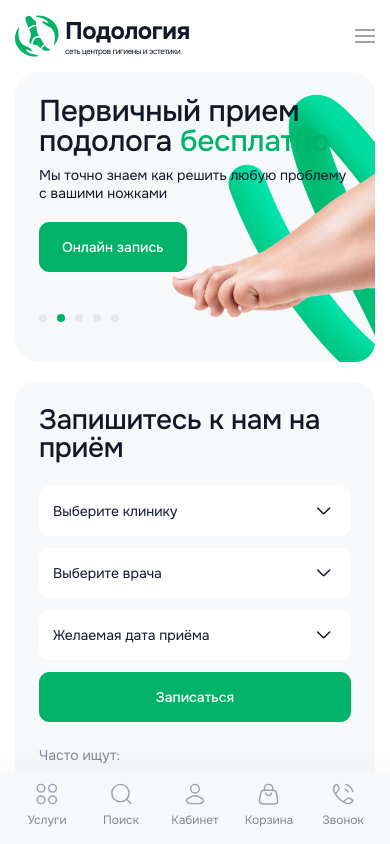
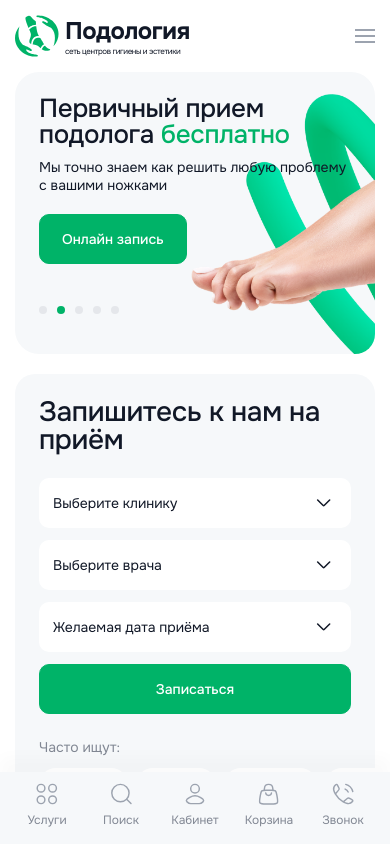
Before and after one commit to nivanown/podology, a plain HTML site: page index.html in a window 390 px wide. Shown: the top 844 px of the page. Drawn offline with Linux system fonts and the light colour scheme.

Commit message:
Add files via upload

```diff
--- a/css/responsive.css
+++ b/css/responsive.css
@@ -1390,6 +1390,20 @@ button.hystmodal__close {
 
 }
 
+/* 400 */
+@media (max-width: 400px) {
+
+.hero-slider__title {
+	font-size: 26px;
+	line-height: 26px;
+	}
+
+.hero-section__img {
+	width: 200px;
+	}
+
+}
+
 /* 375 */
 @media (max-width: 375px) {
 
```
